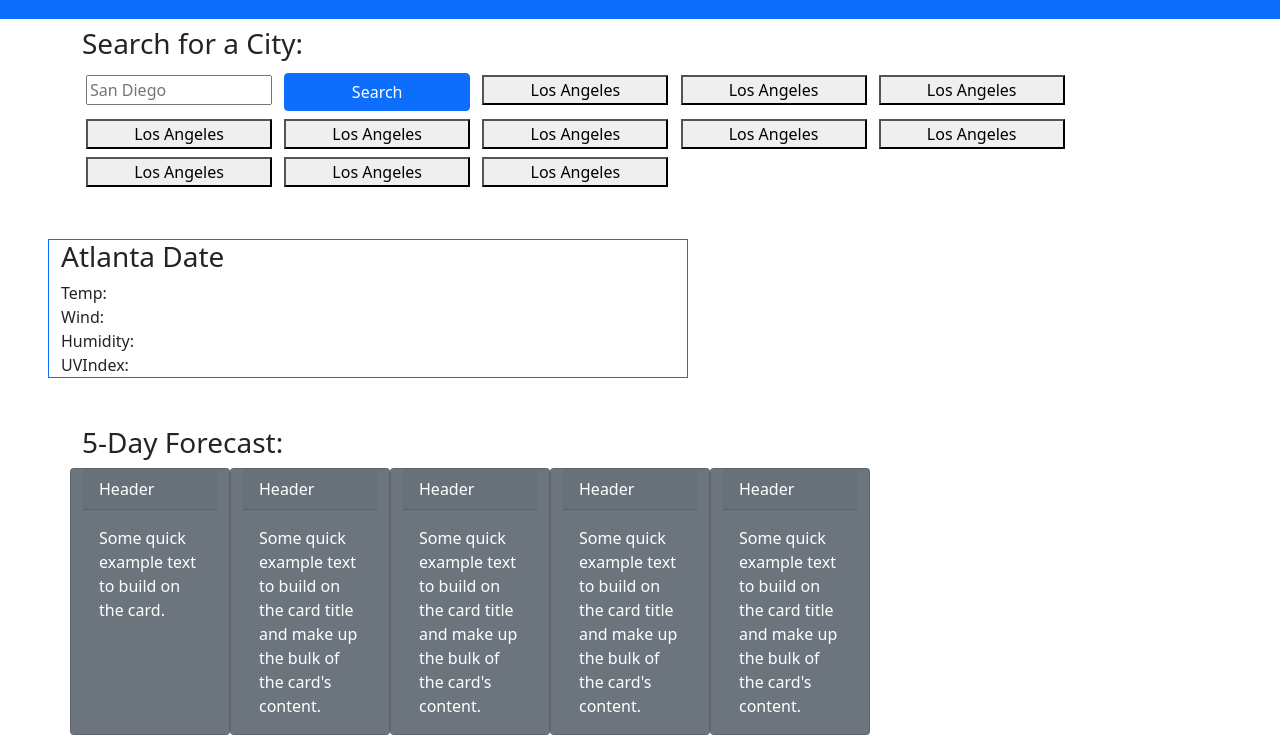
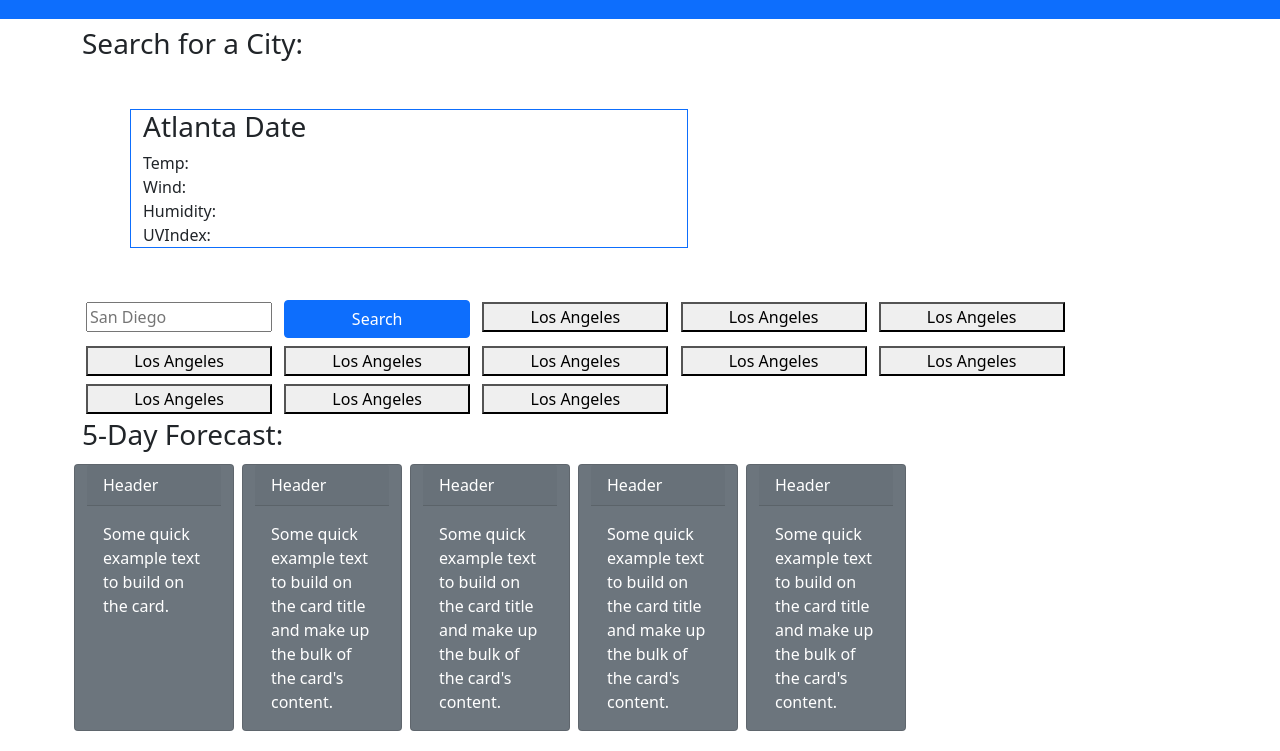
Before and after one commit to RaeSii/weather-dashboard, a plain HTML site: page index.html in a window 1280 px wide. Shown: the part 69-820 px from the top of the page. Drawn offline with nearby package versions, Linux system fonts and the light colour scheme.

Commit message:
gitignore and API

```diff
--- a/index.html
+++ b/index.html
@@ -14,8 +14,15 @@
           <h1>Weather Dashboard</h1>
         </div>
     </div>
-    <div class="container">
+      <div class="container">
         <h3>Search for a City:</h3>
+        <div class="container col-6 m-5 border border-primary">
+          <h3 id="returnedCity">Atlanta Date</h3>
+          <span id="temp">Temp:</span><br>
+          <span id="wind">Wind:</span><br>
+          <span id="humidity">Humidity:</span><br>
+          <span id="uvIndex">UVIndex:</span><br>
+      </div>
         <input class="col-2 m-1" id="city" type="text" placeholder="San Diego" />
         <button class="col-2 m-1 btn btn-primary border-bottom-2" id="search">Search</button>
         <button class="col-2 m-1" id="city-1">Los Angeles</button>
@@ -30,41 +37,35 @@
         <button class="col-2 m-1" id="city-10">Los Angeles</button>
         <button class="col-2 m-1" id="city-11">Los Angeles</button>
     </div>
-    <div class="container col-6 m-5 border border-primary">
-        <h3 id="returnedCity">Atlanta Date</h3>
-        <span id="temp">Temp:</span><br>
-        <span id="wind">Wind:</span><br>
-        <span id="humidity">Humidity:</span><br>
-        <span id="uvIndex">UVIndex:</span><br>
-    </div>
-            <div class="container">
+
+            <div class="container col align-self-end">
             <h3>5-Day Forecast:</h3>
             <div class="row">
-            <div class="card text-white bg-secondary mb-3" style="max-width: 10rem;">
+            <div class="card text-white bg-secondary m-1" style="max-width: 10rem;">
                 <div class="card-header">Header</div>
                 <div class="card-body">
                   <p class="card-text">Some quick example text to build on the card.</p>
                 </div>
               </div>
-              <div class="card text-white bg-secondary mb-3" style="max-width: 10rem;">
+              <div class="card text-white bg-secondary m-1" style="max-width: 10rem;">
                 <div class="card-header">Header</div>
                 <div class="card-body">
                   <p class="card-text">Some quick example text to build on the card title and make up the bulk of the card's content.</p>
                 </div>
               </div>
-              <div class="card text-white bg-secondary mb-3" style="max-width: 10rem;">
+              <div class="card text-white bg-secondary m-1" style="max-width: 10rem;">
                 <div class="card-header">Header</div>
                 <div class="card-body">
                   <p class="card-text">Some quick example text to build on the card title and make up the bulk of the card's content.</p>
                 </div>
               </div>
-              <div class="card text-white bg-secondary mb-3" style="max-width: 10rem;">
+              <div class="card text-white bg-secondary m-1" style="max-width: 10rem;">
                 <div class="card-header">Header</div>
                 <div class="card-body">
                  <p class="card-text">Some quick example text to build on the card title and make up the bulk of the card's content.</p>
                 </div>
               </div>
-              <div class="card text-white bg-secondary mb-3" style="max-width: 10rem;">
+              <div class="card text-white bg-secondary m-1" style="max-width: 10rem;">
                 <div class="card-header">Header</div>
                 <div class="card-body">
                 <p class="card-text">Some quick example text to build on the card title and make up the bulk of the card's content.</p>
```
Also changed, not shown: 1 other file.
